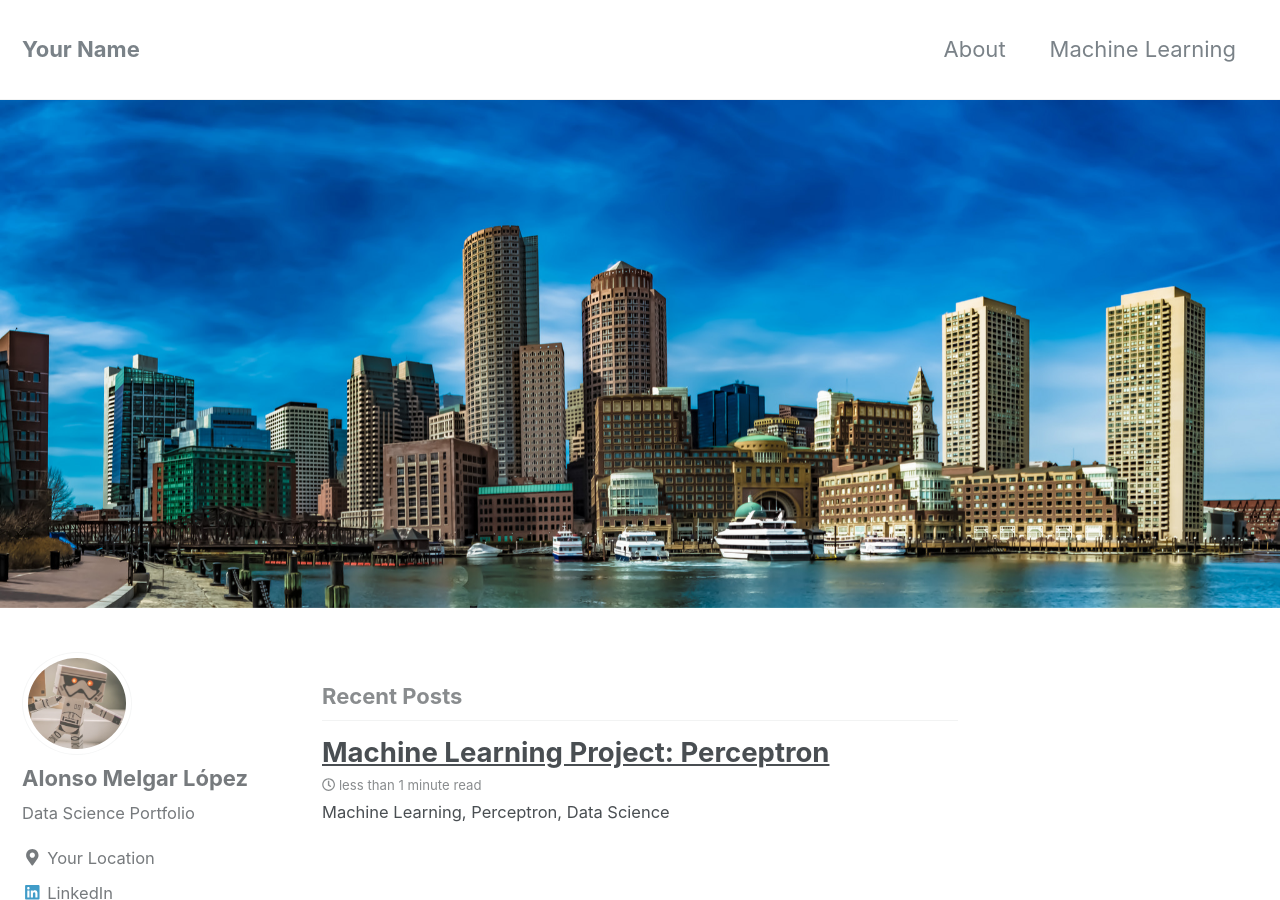
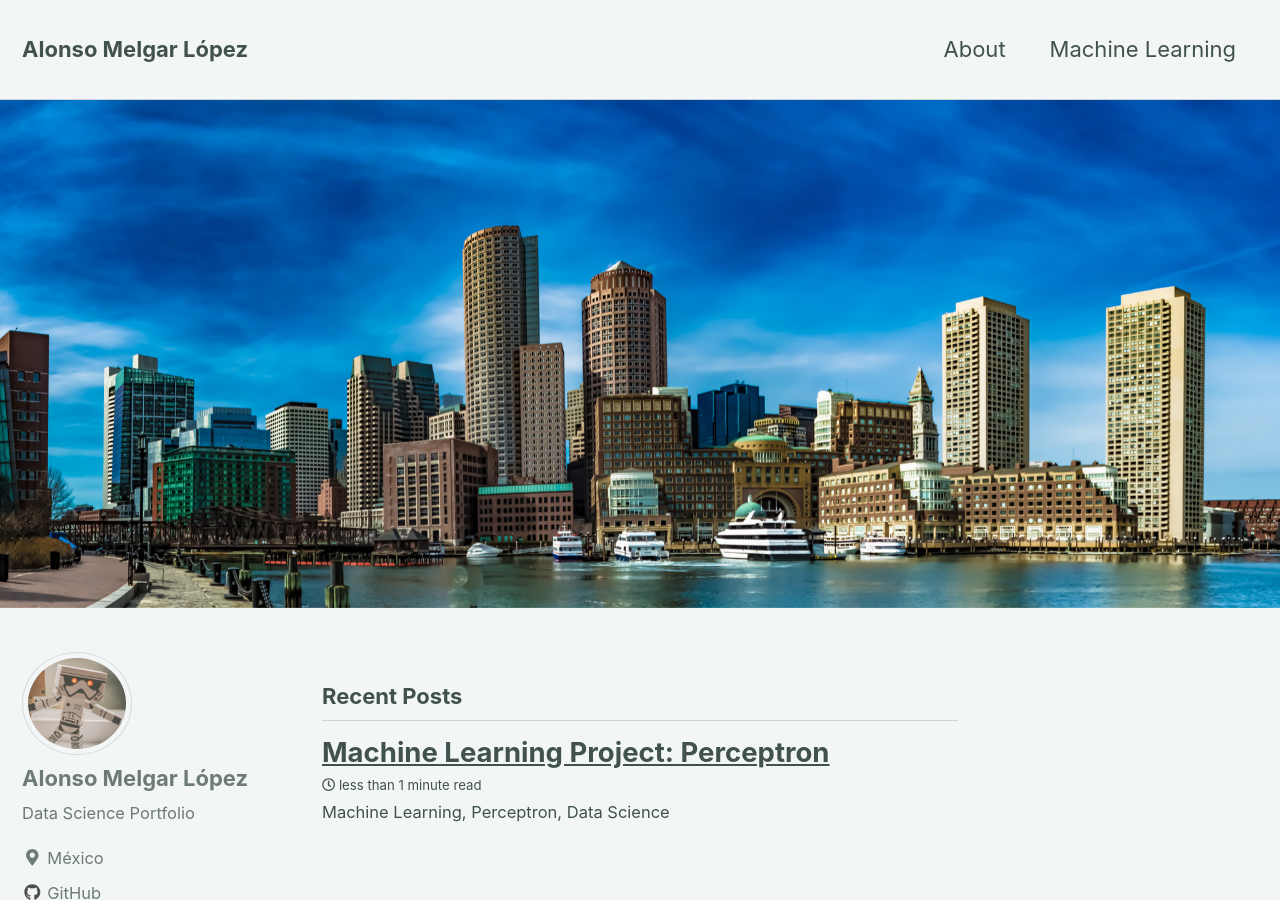
Before and after one commit to alonmar/alonmar.github.io, a Jekyll site: the page built from index.html, in a window 1280 px wide and 900 px high. Built offline with Jekyll 4.4.1, drawn with Linux system fonts in a browser that asks for light colours; nearby versions of some CDN libraries; the list of posts is cut into pages by our own code; some of the changed text lies outside the part shown.

Commit message:
change theme

```diff
--- a/_config.yml
+++ b/_config.yml
@@ -5,13 +5,13 @@
 # For technical reasons, this file is *NOT* reloaded automatically when you use
 # `jekyll serve`. If you change this file, please restart the server process.
 
-minimal_mistakes_skin    : "default" # "air", "aqua", "contrast", "dark", "dirt", "neon", "mint", "plum", "sunrise"
+minimal_mistakes_skin    : "mint" # "air", "aqua", "contrast", "dark", "dirt", "neon", "mint", "plum", "sunrise"
 
 # Site Settings
 locale                   : "en-US"
-title                    : "Your Name"
+title                    : "Alonso Melgar López"
 title_separator          : "-"
-name                     : "Your Name"
+name                     : "Alonso Melgar López"
 description              : "Data Science Portfolio"
 url                      : # the base hostname & protocol for your site e.g. "https://mmistakes.github.io"
 baseurl                  : # the subpath of your site, e.g. "/blog"
@@ -87,7 +87,7 @@ author:
   name             : "Alonso Melgar López"
   avatar           : "/images/bio-pic-2.jpg" # path of avatar image, e.g. "/assets/images/bio-photo.jpg"
   bio              : "Data Science Portfolio"
-  location         : "Your Location"
+  location         : "México"
   email            :
   uri              :
   home             : # null (default), "absolute or relative url to link to author home"
@@ -97,13 +97,13 @@ author:
   flickr           :
   facebook         :
   foursquare       :
-  github           : "Your Github"
+  github           : "https://github.com/alonmar"
   gitlab           :
   google_plus      :
   keybase          :
   instagram        :
   lastfm           :
-  linkedin         : "dataoptimal" # "john-doe-12345678" (the last part of your profile url, e.g. https://www.linkedin.com/in/john-doe-12345678)
+  linkedin         : #"dataoptimal" # "john-doe-12345678" (the last part of your profile url, e.g. https://www.linkedin.com/in/john-doe-12345678)
   pinterest        :
   soundcloud       :
   stackoverflow    : # "123456/username" (the last part of your profile url, e.g. https://stackoverflow.com/users/123456/username)
```
